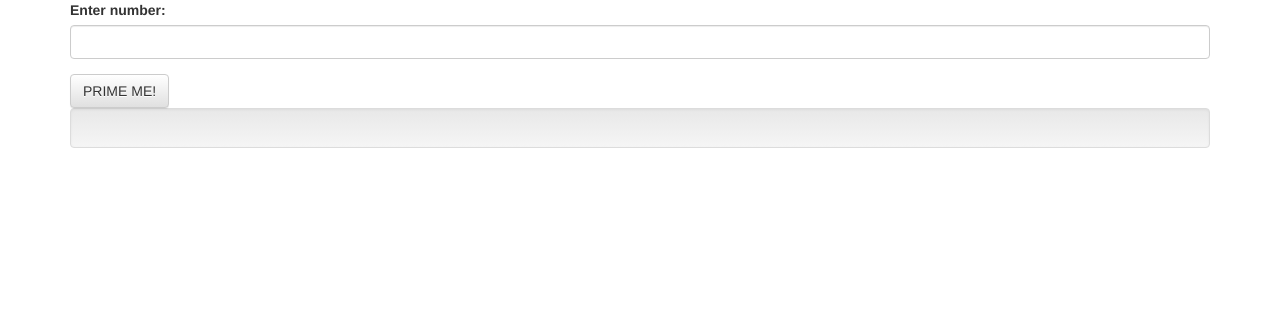
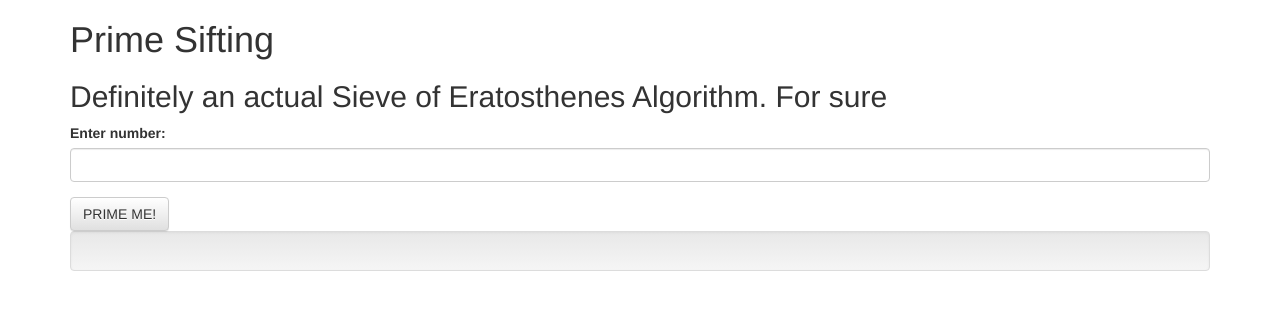
Before and after one commit to sheenanick/primes, a plain HTML site: page index.html in a window 1280 px wide. Drawn offline with Linux system fonts and the light colour scheme.

Commit message:
Add headings

```diff
--- a/index.html
+++ b/index.html
@@ -7,10 +7,12 @@
     <script src='js/jquery-3.1.0.js'></script>
     <script src='js/bootstrap.min.js' type='text/javascript'></script>
     <script src='js/scripts.js'></script>
-    <title>Template</title>
+    <title>Prime Numbers</title>
   </head>
   <body>
     <div class="container">
+      <h1>Prime Sifting</h1>
+      <h2>Definitely an actual Sieve of Eratosthenes Algorithm. For sure</h2>
       <form id="primeInput">
         <div class="form-group">
           <label for="toPrime" class="control-label">Enter number:</label>
```
